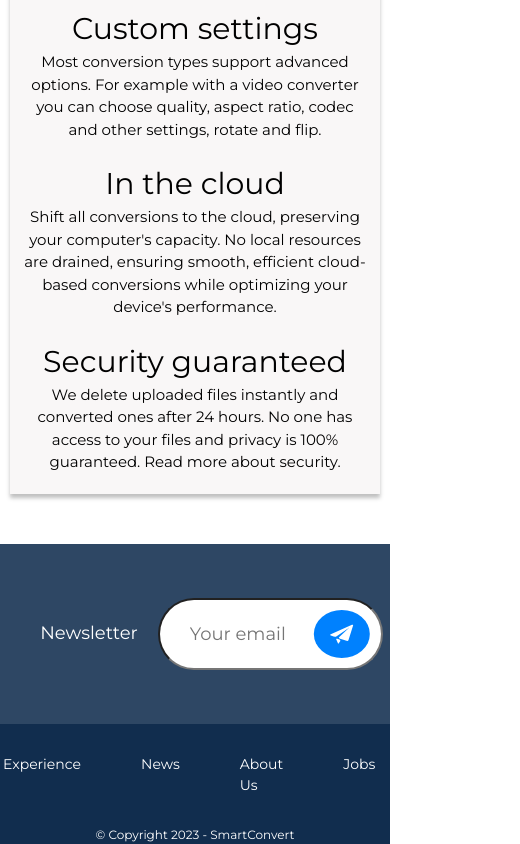
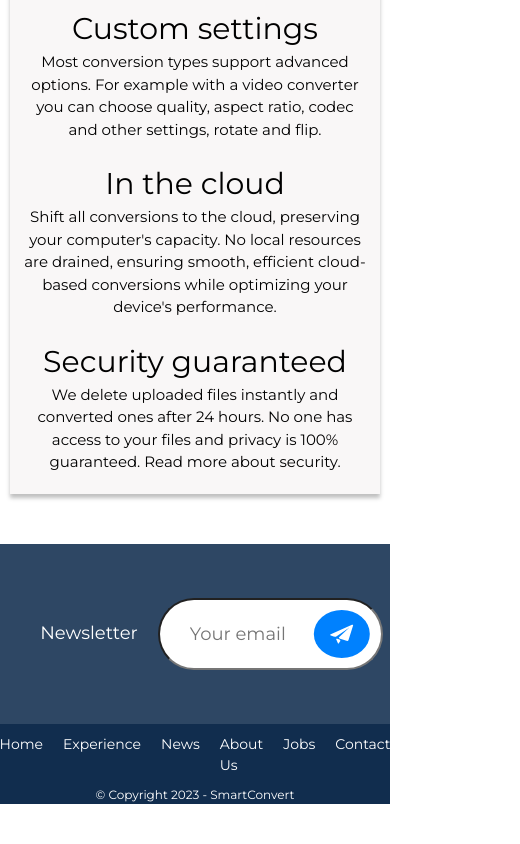
Before and after one commit to long-phamclk/smart-convert, a React (Vite) app: page / in a window 390 px wide. Shown: the part 864-1708 px from the top of the page, 520 px wide, since content can reach past the window. After the commit the page ends 1668 px from the top, so only its background shows below. Built offline with nearby package versions, Linux system fonts and the light colour scheme.

Commit message:
make button responsive

```diff
--- a/src/components/Elements/Button/Button.tsx
+++ b/src/components/Elements/Button/Button.tsx
@@ -21,7 +21,11 @@ const StyledButton = styled.button`
   background-color: #ffffff;
   color: #112d4e;
   border-radius: 5px;
-  max-width: 130px;
+  width: 130px;
   height: 30px;
   cursor: pointer;
+
+  @media screen and (max-width: 768px) {
+    max-width: 130px;
+  }
 `;
--- a/src/components/Footer/Footer.tsx
+++ b/src/components/Footer/Footer.tsx
@@ -31,7 +31,9 @@ const Footer = () => {
 
 export default Footer;
 
-const Wrapper = styled.div``;
+const Wrapper = styled.div`
+  height: auto;
+`;
 
 const Upper = styled.div`
   width: 100%;
@@ -69,8 +71,10 @@ const IconWrapper = styled.div`
 `;
 
 const Lower = styled.div`
-  height: 120px;
+  max-height: 120px;
   background-color: #112d4e;
+  /* display: flex; */
+  /* flex-wrap: wrap; */
 `;
 
 const LinkWrapper = styled.div`
@@ -85,11 +89,18 @@ const StyledLink = styled(Link)`
   font-size: 14px;
   color: white;
   padding: 30px;
+  /* display: flex; */
+  justify-content: space-around;
+
+  @media screen and (max-width: 768px) {
+    padding: 10px;
+  }
 `;
 
 const PWrapper = styled.div`
   display: flex;
   justify-content: center;
+  /* margin-bottom: 20px; */
 `;
 
 const P = styled.p`
```
